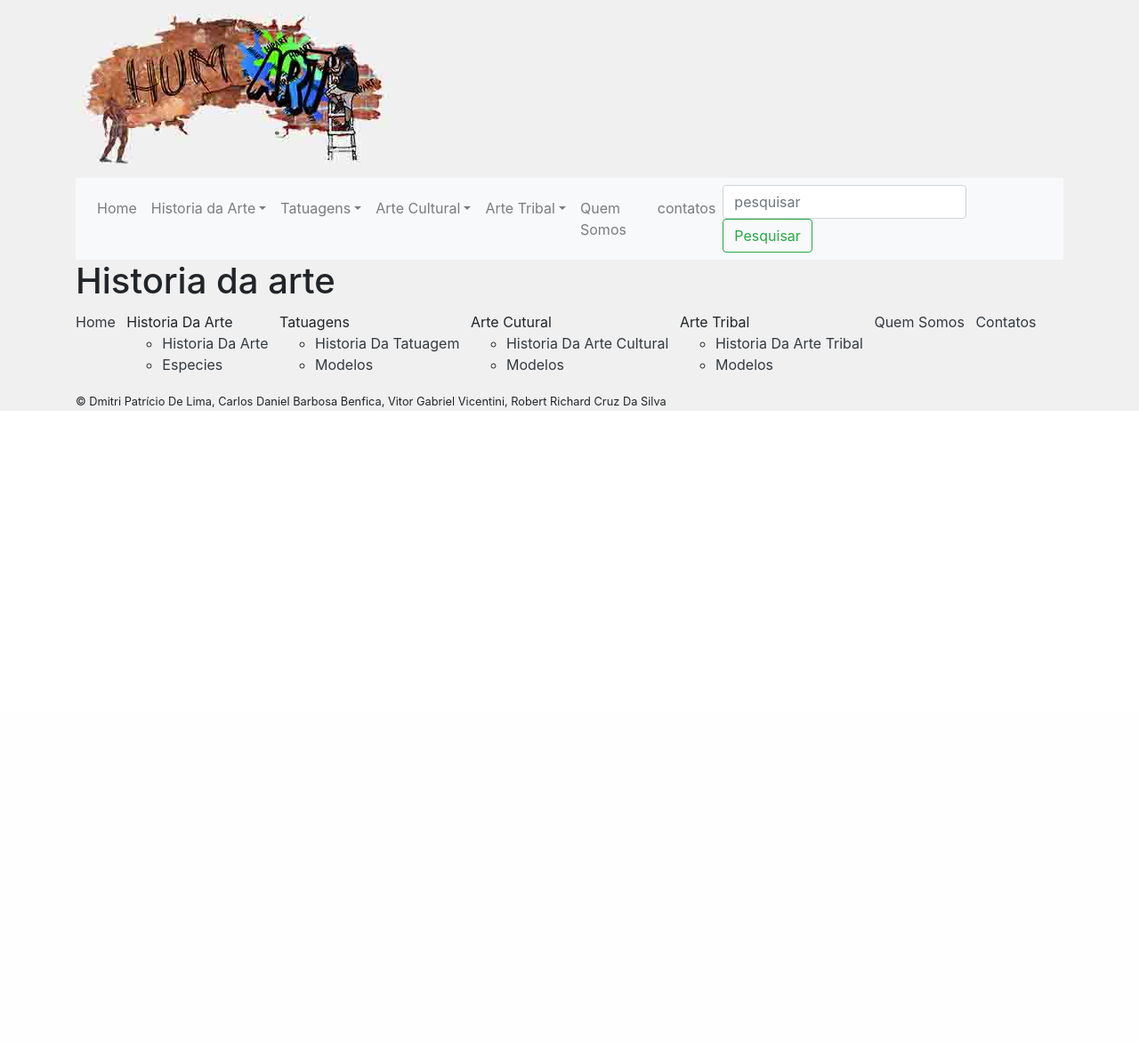
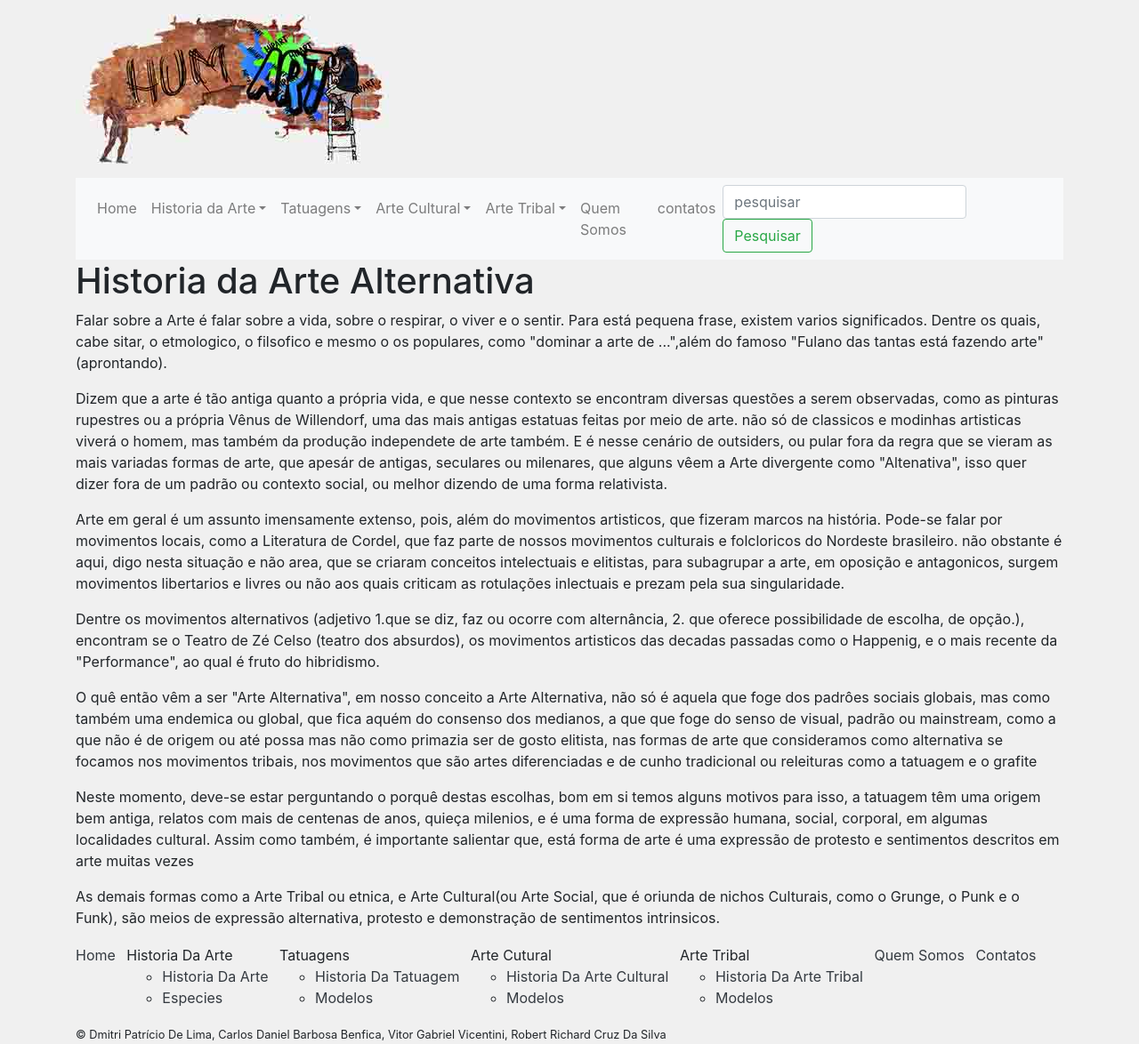
Before and after one commit to robertsilva4/site-HumArt, a PHP site: page /Historia-da-arte.php in a window 1280 px wide. Shown: the whole page at 89% size. Before the commit the page ends 462 px from the top, so only its background shows below. Run offline with PHP 8.4, Linux system fonts and the light colour scheme.

Commit message:
Add files via upload

```diff
--- a/Historia-da-arte.php
+++ b/Historia-da-arte.php
@@ -24,8 +24,41 @@
             <div class="col-lg-12">
                 <main>
                     <article>
-                        <h1> Historia da arte </h1>
+                        <h1> Historia da Arte Alternativa </h1>
+                        <p> Falar sobre a Arte é falar sobre a vida, sobre o respirar, o viver e o sentir. Para está pequena frase, existem varios significados.
+                        Dentre os quais, cabe sitar, o etmologico, o filsofico e mesmo o os populares, como "dominar a arte de ...",além do famoso "Fulano das tantas está fazendo arte"(aprontando). </p>
+
+                        <p>Dizem que a arte é tão antiga quanto a própria vida, e que nesse contexto se encontram diversas questões a serem observadas, como as pinturas rupestres ou a própria Vênus de Willendorf, uma das mais antigas estatuas feitas por meio de arte.
+                        não só de classicos e modinhas artisticas viverá o homem, mas também da produção independete de arte também.
+
+                        E é nesse cenário de outsiders, ou pular fora da regra que se vieram as mais variadas formas de arte, que apesár de antigas,
+                        seculares ou milenares, que alguns vêem a Arte divergente como "Altenativa", isso quer dizer fora de um padrão ou contexto social, ou melhor dizendo
+                        de uma forma relativista.</p>
+
+                        <p> Arte em geral é um assunto imensamente extenso, pois, além do movimentos artisticos, que fizeram marcos na história.
+                        Pode-se falar por movimentos locais, como a Literatura de Cordel, que faz parte de nossos movimentos culturais e folcloricos do Nordeste brasileiro.
+                        não obstante é aqui, digo nesta situação e não area, que se criaram conceitos intelectuais e elitistas, para subagrupar a arte, em oposição e antagonicos,
+                        surgem movimentos libertarios e livres ou não aos quais criticam as rotulações inlectuais e prezam pela sua singularidade.</p>
+
+                        <p>Dentre os movimentos alternativos (adjetivo
+                         1.que se diz, faz ou ocorre com alternância, 2.
+                        que oferece possibilidade de escolha, de opção.), encontram se o Teatro de Zé Celso (teatro dos absurdos), os movimentos artisticos das decadas passadas como o Happenig, e o mais recente da "Performance", ao qual é fruto do hibridismo. </p>
+
+                        <p> O quê então vêm a ser "Arte Alternativa", em nosso conceito a Arte Alternativa, não só é aquela que foge dos
+                            padrôes sociais globais, mas como também uma endemica ou global, que fica aquém do consenso dos medianos, a que
+                            que foge do senso de visual, padrão ou mainstream, como a que não é de origem ou até possa mas não como primazia ser de
+                            gosto elitista, nas formas de arte que consideramos como alternativa se focamos nos movimentos tribais, nos movimentos
+                            que são artes diferenciadas e de cunho tradicional ou releituras como a tatuagem e o grafite</p>
+
+                        <p> Neste momento, deve-se estar perguntando o porquê destas escolhas, bom em si temos alguns motivos para isso, a tatuagem têm uma origem bem antiga,
+                            relatos com mais de centenas de anos, quieça milenios, e é uma forma de expressão humana, social, corporal, em algumas localidades cultural.
+                            Assim como também, é importante salientar que, está forma de arte é uma expressão de protesto e sentimentos descritos em arte muitas vezes</p>
+
+                        <p>As demais formas como a Arte Tribal ou etnica,  e Arte Cultural(ou Arte Social, que é oriunda de nichos Culturais, como o Grunge, o Punk e o Funk), são meios de expressão alternativa, protesto e demonstração de sentimentos intrinsicos.</p>
+
+
                     </article>
+
                 </main>
             </div>
         </div>
```
